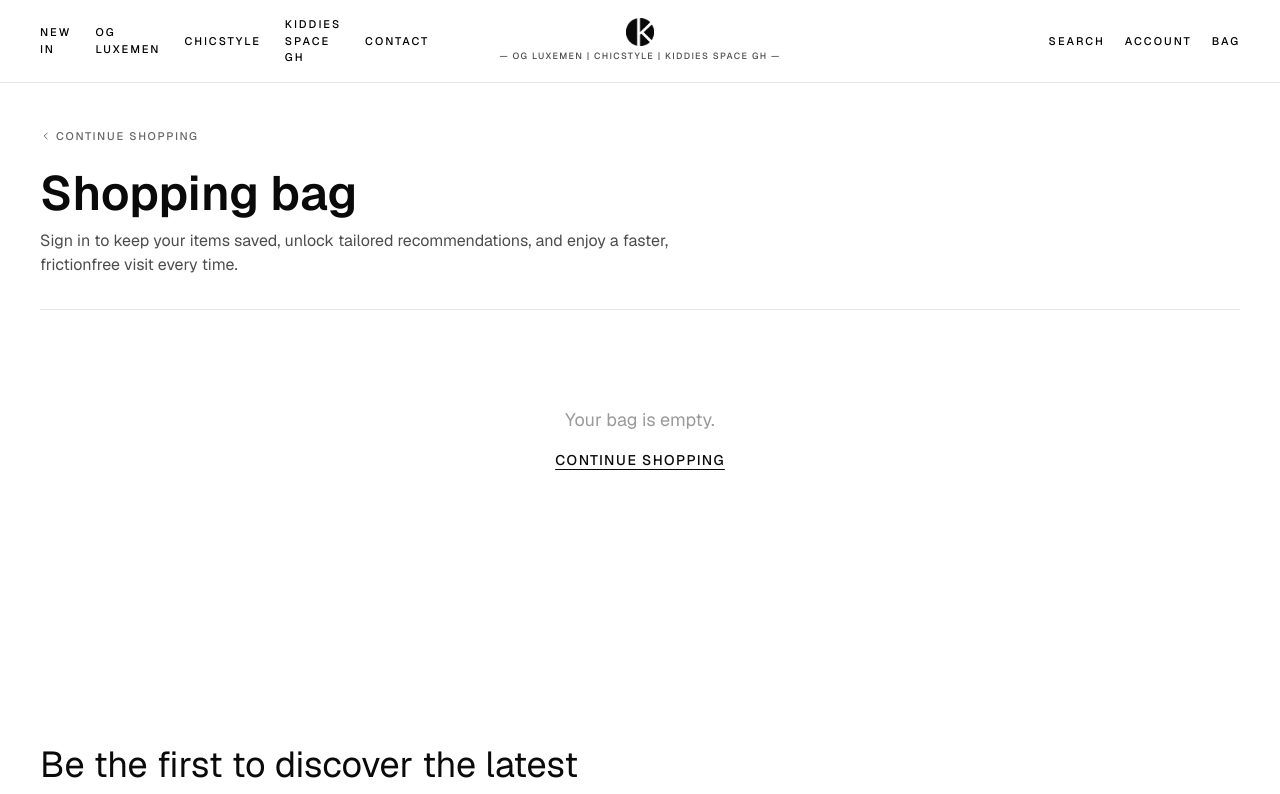
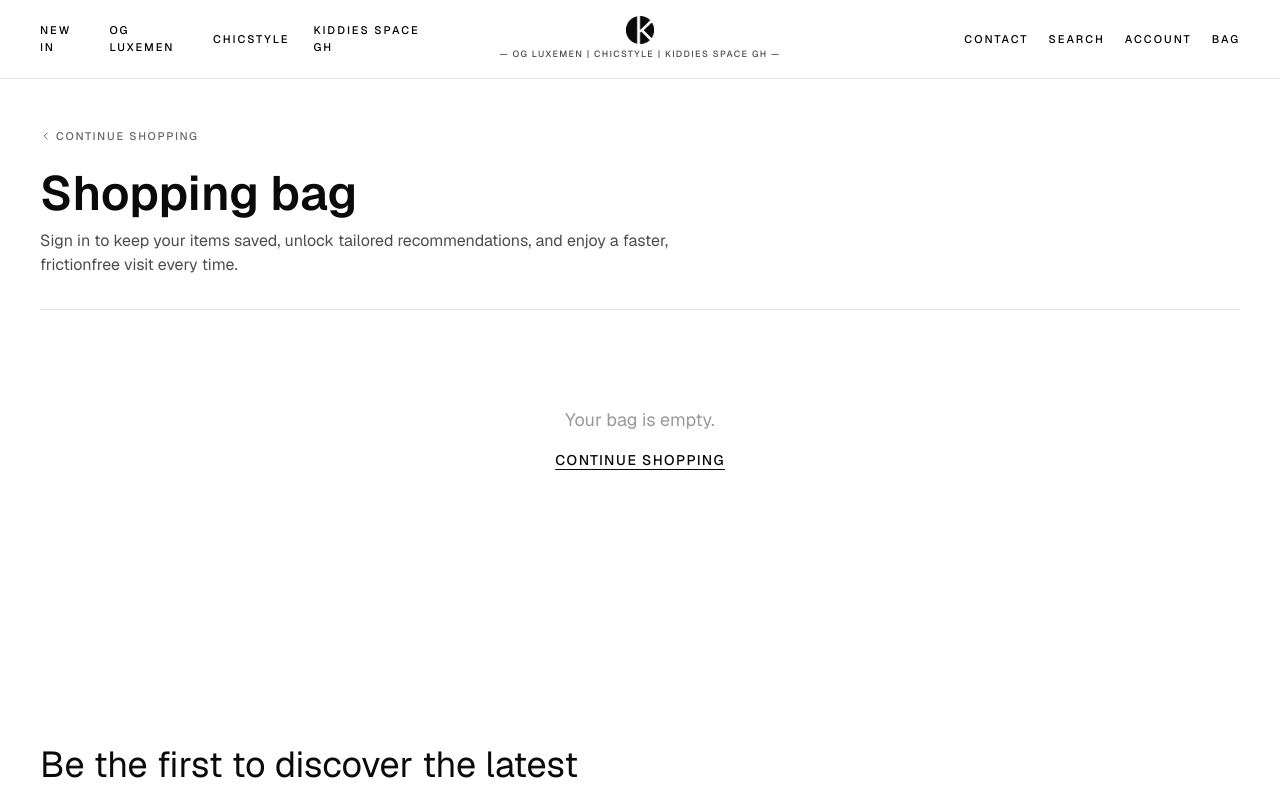
Before and after one commit to Mandemted1/luxeallfashion, a Next.js app in the folder apps/storefront/: page /bag in a window 1280 px wide. Shown: the top 794 px of the page. Built offline with nearby package versions, Linux system fonts and the light colour scheme.

Commit message:
Move Contact nav link to the right side, before Search

```diff
--- a/apps/storefront/src/components/site-header.tsx
+++ b/apps/storefront/src/components/site-header.tsx
@@ -151,6 +151,12 @@ export function SiteHeader({ transparentOverHero = false }: SiteHeaderProps) {
 
         {/* Right: utility links */}
         <div className="flex flex-1 items-center justify-end gap-5">
+          <Link
+            href="/contact"
+            className={`${iconLinkClass} hidden sm:inline`}
+          >
+            Contact
+          </Link>
           <button
             type="button"
             aria-expanded={searchOpen}
@@ -209,6 +215,13 @@ export function SiteHeader({ transparentOverHero = false }: SiteHeaderProps) {
             >
               Account
             </Link>
+            <Link
+              href="/contact"
+              onClick={() => setMenuOpen(false)}
+              className="text-sm font-medium uppercase tracking-[0.2em] text-white/70"
+            >
+              Contact
+            </Link>
           </nav>
         </div>
       )}
--- a/apps/storefront/src/lib/nav.ts
+++ b/apps/storefront/src/lib/nav.ts
@@ -3,5 +3,4 @@ export const primaryNav = [
   { label: "OG Luxemen", href: "/og-luxemen" },
   { label: "Chicstyle", href: "/chicstyle" },
   { label: "Kiddies Space GH", href: "/kiddies-space-gh" },
-  { label: "Contact", href: "/contact" },
 ] as const;
```
